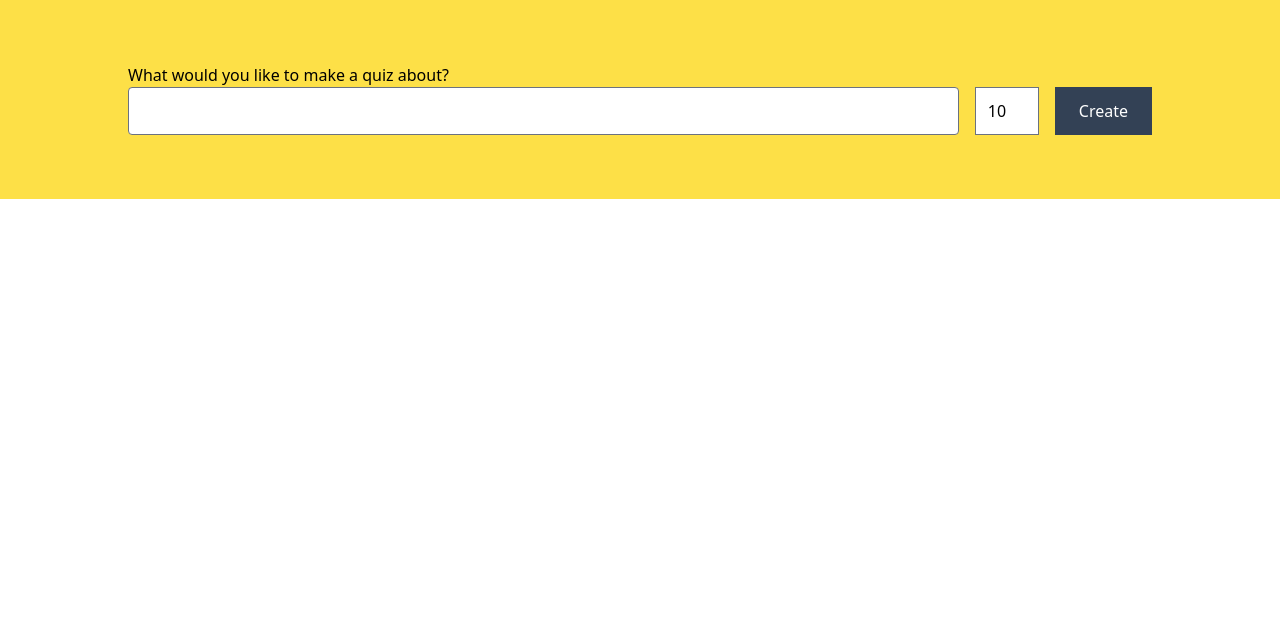
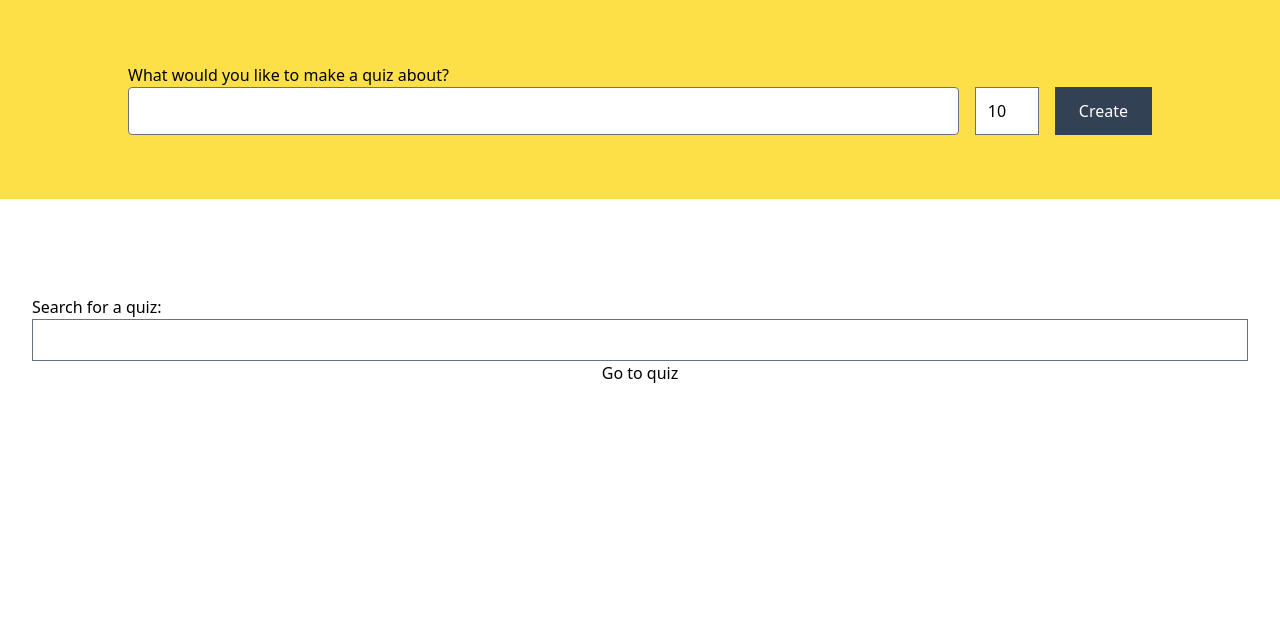
Before and after one commit to thisisthemurph/quizai, a FastAPI app: page / in a window 1280 px wide. Shown: the part 81-706 px from the top of the page. Before the commit the page ends 280 px from the top, so only its background shows below. Run offline with FastAPI, Linux system fonts and the light colour scheme; style sheets or scripts are compiled from the project's sources; parts of the project's set-up code (start-up, migrations or seed data) failed here and were passed over; some libraries are stand-ins or nearby versions.

Commit message:
Adds functionality to navigate to a specific quiz with the given ID

```diff
--- a/api.py
+++ b/api.py
@@ -10,6 +10,7 @@ from fastapi.templating import Jinja2Templates
 from fastapi.staticfiles import StaticFiles
 from pydantic import BaseModel
 import urllib.parse
+from starlette import status
 
 from persistance.database import Database
 from persistance.quiz_repo import QuizRepo
@@ -50,6 +51,14 @@ class SubmitAnswerForm(BaseModel):
         return cls(option=option)
 
 
+class GoToQuizForm(BaseModel):
+    quiz_id: str
+
+    @classmethod
+    def form(cls, quiz_id: Annotated[str, Form()]):
+        return cls(quiz_id=quiz_id)
+
+
 @app.get("/", response_class=HTMLResponse)
 async def index_page(request: Request):
     return templates.TemplateResponse("index.html", dict(request=request))
@@ -76,6 +85,17 @@ async def create_quiz(
     )
 
     return templates.TemplateResponse("partials/question.html", ctx)
+
+
+@app.post("/find", response_class=HTMLResponse)
+async def go_to_quiz(quiz_repo: Annotated[QuizRepo, Depends(quiz_repo_param)], form: GoToQuizForm = Depends(GoToQuizForm.form)):
+    quiz = quiz_repo.get(form.quiz_id)
+
+    if quiz is None:
+        message = urllib.parse.quote_plus("The quiz could not be found and may no longer exist.")
+        return RedirectResponse(f"/not-found?message={message}", status_code=status.HTTP_302_FOUND)
+
+    return RedirectResponse(f"/quiz/{form.quiz_id}", status_code=status.HTTP_302_FOUND)
 
 
 @app.get("/quiz/{quiz_id}", response_class=HTMLResponse)
--- /dev/null
+++ b/static/js/main.js
@@ -0,0 +1,5 @@
+function removeElement(elem_id) {
+    const elem = document.getElementById(elem_id);
+    console.log(elem);
+    elem.style.display = "none";
+}
--- a/templates/base.html
+++ b/templates/base.html
@@ -13,5 +13,7 @@
 
     {% block content %}
     {% endblock %}
+
+    <script src="{{ url_for('static', path='/js/main.js') }}"></script>
 </body>
 </html>
--- a/templates/index.html
+++ b/templates/index.html
@@ -9,12 +9,17 @@
             <div class="flex gap-4">
                 <input type="text" id="q" name="q" class="w-full rounded" />
                 <input type="number" id="qn" name="qn" value="10" class="w-16" />
-                <button type="submit" class="bg-slate-700 text-white px-6 py-3">Create</button>
+                <button type="submit"
+                        class="bg-slate-700 text-white px-6 py-3"
+                        onclick="removeElement('find-quiz-form');">
+                        Create
+                </button>
             </div>
         </form>
     </section>
 
     <section id="quiz" class="p-8 mt-16">
+        {% include 'partials/find-quiz.html' %}
         <span id="quiz-loading-indicator" class="htmx-indicator">
             {% include 'partials/loading-quiz.html' %}
         </span>
--- /dev/null
+++ b/templates/partials/find-quiz.html
@@ -0,0 +1,8 @@
+<form method="post"
+      action="/find"
+      id="find-quiz-form"
+      class="flex flex-col">
+    <label for="quiz-id">Search for a quiz:</label>
+    <input type="text" id="quiz-id" name="quiz_id">
+    <button type="submit">Go to quiz</button>
+</form>
```
